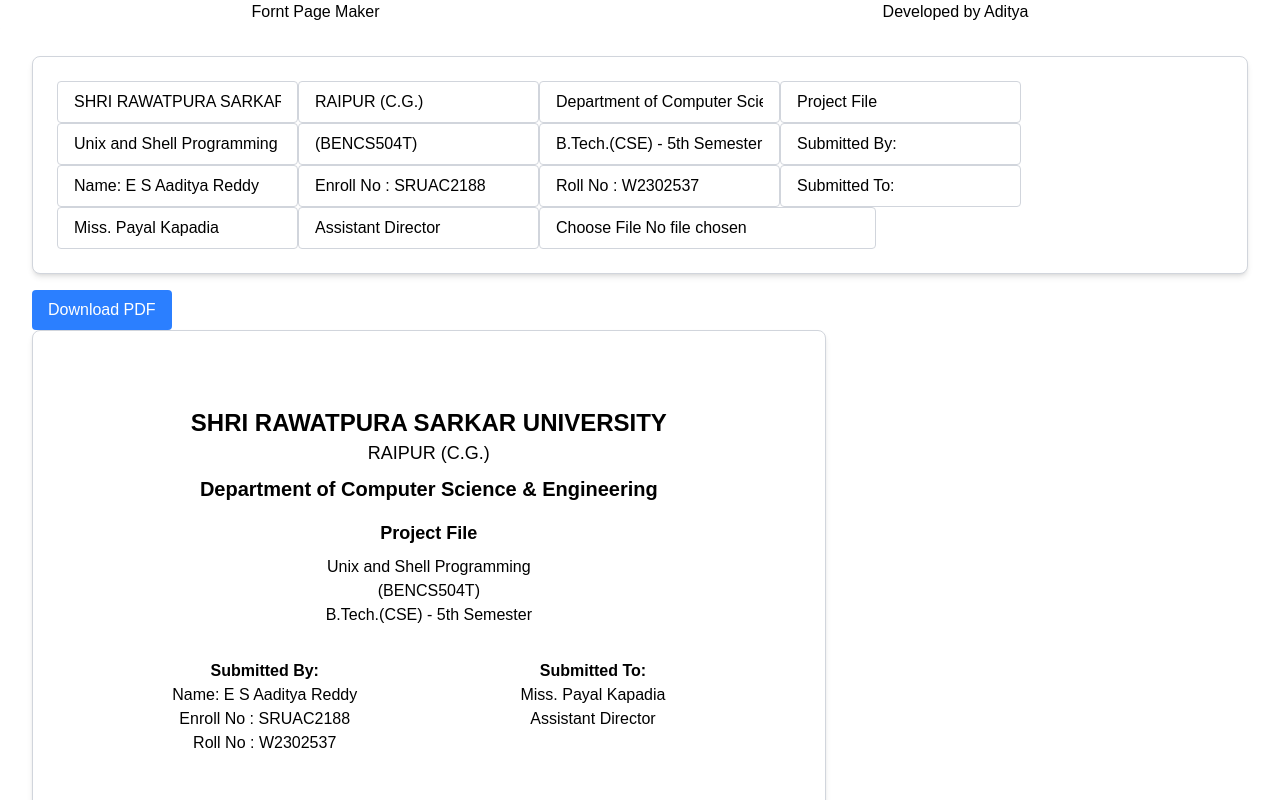
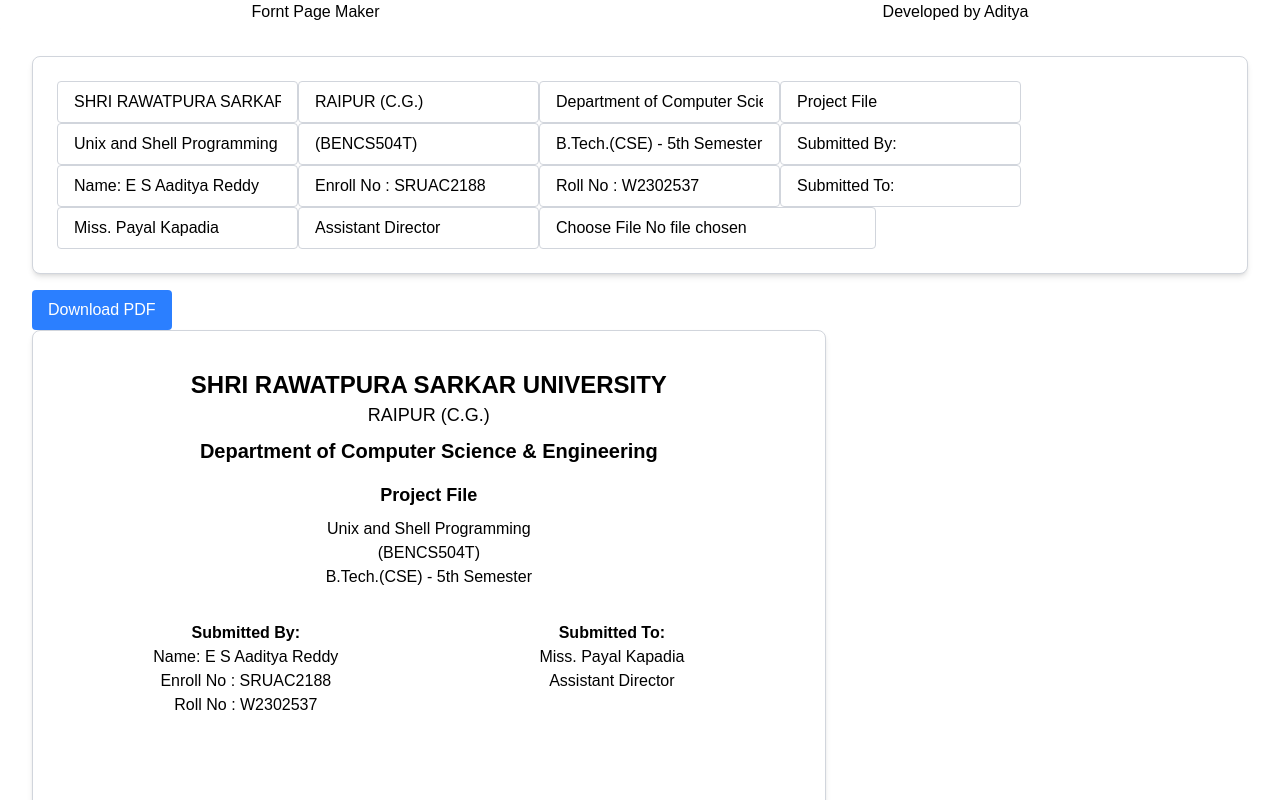
Before and after one commit to EmaniAditya/front-page-maker, a React (Vite) app: page / in a window 1280 px wide. Shown: the top 800 px of the page. Built offline with nearby package versions, Linux system fonts and the light colour scheme.

Commit message:
shifting to jspdf

```diff
--- a/src/App.jsx
+++ b/src/App.jsx
@@ -35,16 +35,25 @@
     const element = document.getElementById('preview')
     if(!element) {
       console.log('preview not found');
+      return;  // Exit early if the preview element is not found
     }
+
+    console.log('Preview element found');
+
+
     const options = {
       margin: 0.5,
       filename: `${subjectName} front page.pdf`,
       // image: {type: 'jpeg', quality: 0.98},
       html2canvas: {scale: 2},
-      jsPDF: {unit: 'in', format: 'a4', orientation: 'potrait'}
+      jsPDF: { unit: 'in', format: 'a4', orientation: 'portrait' }
     }
 
-    html2pdf().from(element).set(options).save()
+    html2pdf().from(element).set(options).save().then(() => {
+      console.log('pdf generated');
+    }).catch((error) => {
+      console.log('errpr generating pdf: ', error);
+    })
   }
 
   return <div style={{ fontFamily: "Arial, sans-serif", margin: 0, padding: 0 }}>
@@ -174,7 +183,7 @@
       style={{
         width: "21cm",
         height: "29.7cm",
-        padding: "2cm",
+        padding: "1cm",
         boxSizing: "border-box",
       }}>
         <div className="text-center">
```
